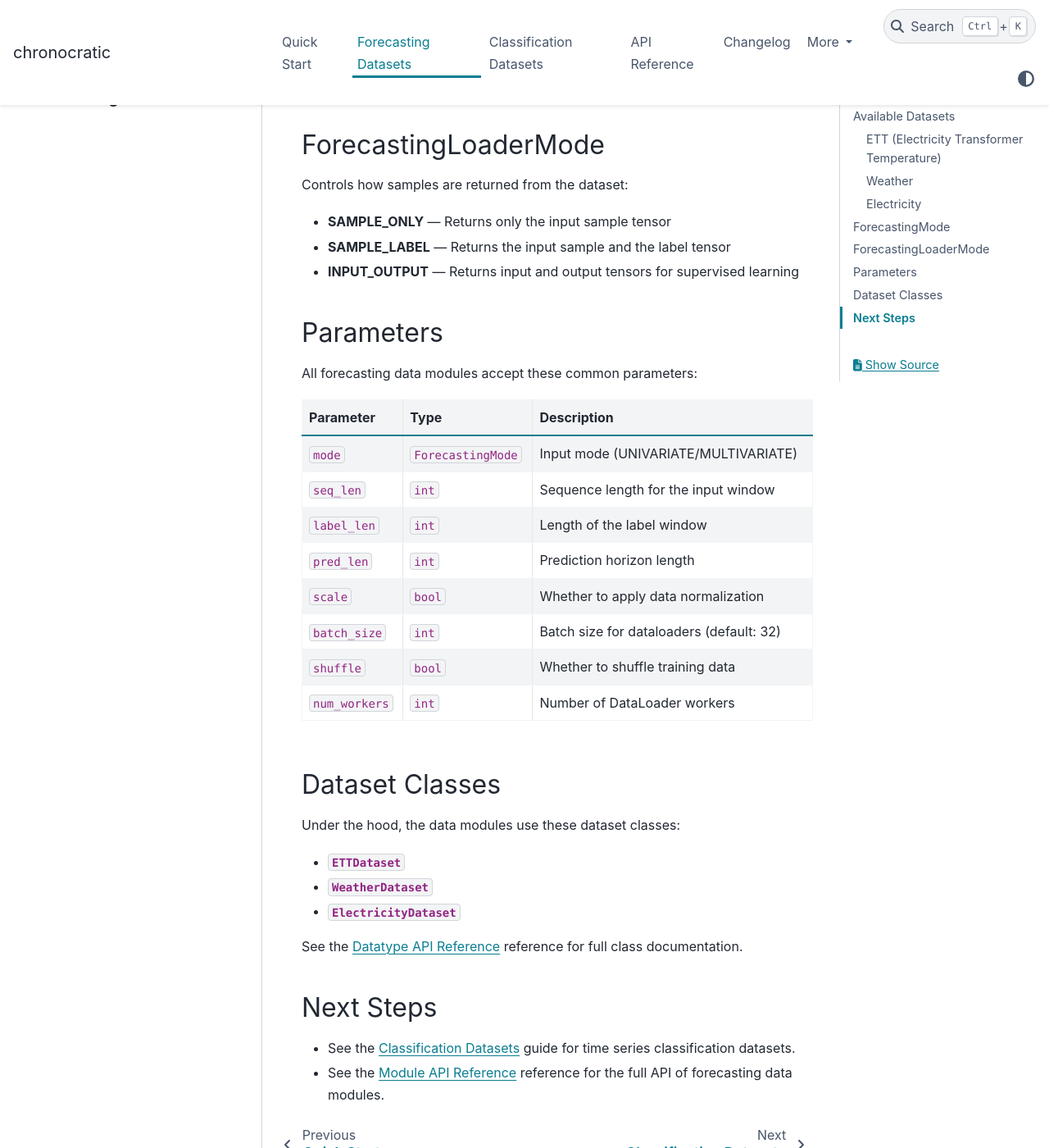
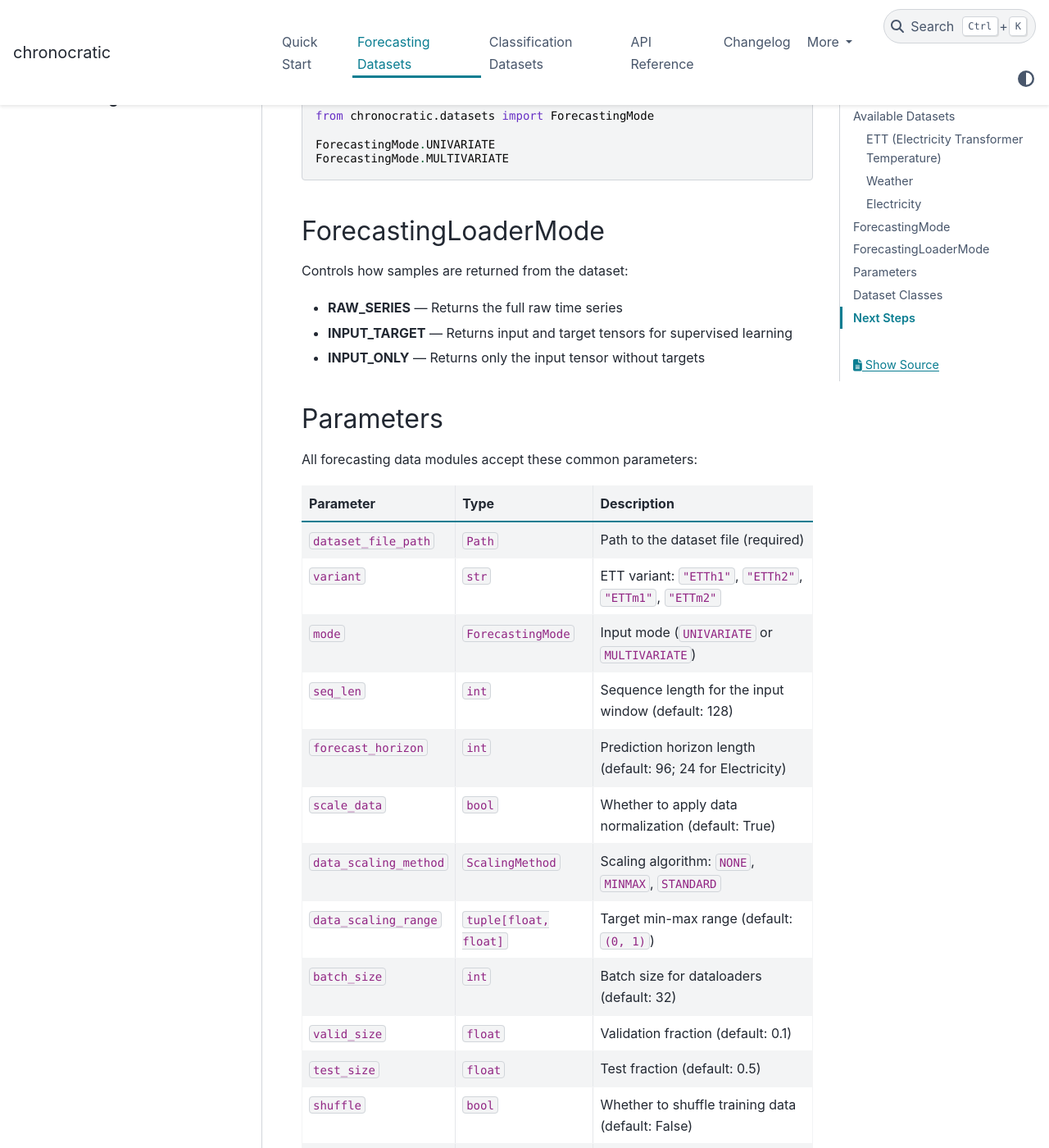
Before and after one commit to chronocratic/chronocratic-datasets, a Sphinx documentation site: the page built from docs/forecasting.md, in a window 1280 px wide and 1400 px high, scrolled down 2013 px. Shown: the whole window at 82% size. Built offline with Sphinx 7.4.7 and the PyData theme 0.15.4, drawn with Linux system fonts in a browser that asks for light colours; the version number is read from the project's files by our own code; some of the changed text lies outside the part shown.

Commit message:
docs(phase-09-07): fix 36+ hallucinations across guide docs
- forecasting.md: Replace label_len/pred_len/dataset_name with forecast_horizon/variant/dataset_file_path; fix ForecastingLoaderMode values (RAW_SERIES/INPUT_TARGET/INPUT_ONLY); fix scale→scale_data; complete parameter table
- classification.md: Replace dataset_name with dataset_folder_path+target_column_name; fix ClassificationLoaderMode values (SAMPLE_ONLY/SAMPLE_LABEL); remove fabricated train_split/val_split/test_split; fix scale→scale_data; complete parameter table
- quickstart.md: Fix all code examples with correct signatures; update enum value references
- changelog.md: Fix ForecastingLoaderMode and ClassificationLoaderMode enum values
- README.md: Add missing dataset_file_path to WeatherModule example

````diff
--- a/docs/forecasting.md
+++ b/docs/forecasting.md
@@ -15,15 +15,17 @@ The ETT dataset contains two sub-datasets:
 - **ETTh2** — Temperature data at hourly intervals (different sensor)
 
 ```python
-from chronocratic.datasets import ForecastingMode, ETTDataModule
+from pathlib import Path
+
+from chronocratic.datasets import ETTDataModule, ForecastingMode
 
 module = ETTDataModule(
+    dataset_file_path=Path("data/ETTm1.csv"),
+    variant="ETTm1",
     mode=ForecastingMode.UNIVARIATE,
-    dataset_name="ETTm1",
     seq_len=96,
-    label_len=48,
-    pred_len=96,
-    scale=True,
+    forecast_horizon=96,
+    scale_data=True,
     batch_size=32,
 )
 
@@ -33,17 +35,19 @@ module.setup()
 
 ### Weather
 
-The Weather dataset contains 21 features recorded every 10 minutes over 7 years.
+The Weather dataset contains 22 features recorded hourly over 7 years.
 
 ```python
+from pathlib import Path
+
 from chronocratic.datasets import ForecastingMode, WeatherModule
 
 module = WeatherModule(
+    dataset_file_path=Path("data/weather.csv"),
     mode=ForecastingMode.MULTIVARIATE,
     seq_len=24,
-    label_len=12,
-    pred_len=168,
-    scale=True,
+    forecast_horizon=168,
+    scale_data=True,
     batch_size=32,
 )
 
@@ -57,14 +61,16 @@ The Electricity dataset contains hourly power consumption data for 321 customers
 over 4 years.
 
 ```python
-from chronocratic.datasets import ForecastingMode, ElectricityLoadModule
+from pathlib import Path
+
+from chronocratic.datasets import ElectricityLoadModule, ForecastingMode
 
 module = ElectricityLoadModule(
+    dataset_file_path=Path("data/electricity.csv"),
     mode=ForecastingMode.MULTIVARIATE,
     seq_len=96,
-    label_len=48,
-    pred_len=96,
-    scale=True,
+    forecast_horizon=24,
+    scale_data=True,
     batch_size=32,
 )
 
@@ -90,24 +96,30 @@ ForecastingMode.MULTIVARIATE
 
 Controls how samples are returned from the dataset:
 
-- **SAMPLE_ONLY** — Returns only the input sample tensor
-- **SAMPLE_LABEL** — Returns the input sample and the label tensor
-- **INPUT_OUTPUT** — Returns input and output tensors for supervised learning
+- **RAW_SERIES** — Returns the full raw time series
+- **INPUT_TARGET** — Returns input and target tensors for supervised learning
+- **INPUT_ONLY** — Returns only the input tensor without targets
 
 ## Parameters
 
 All forecasting data modules accept these common parameters:
 
-| Parameter    | Type     | Description                              |
-| ------------ | -------- | ---------------------------------------- |
-| `mode`       | `ForecastingMode` | Input mode (UNIVARIATE/MULTIVARIATE) |
-| `seq_len`    | `int`    | Sequence length for the input window     |
-| `label_len`  | `int`    | Length of the label window               |
-| `pred_len`   | `int`    | Prediction horizon length                |
-| `scale`      | `bool`   | Whether to apply data normalization      |
-| `batch_size` | `int`    | Batch size for dataloaders (default: 32) |
-| `shuffle`    | `bool`   | Whether to shuffle training data         |
-| `num_workers`| `int`    | Number of DataLoader workers             |
+| Parameter               | Type                    | Description                                               |
+| ----------------------- | ----------------------- | --------------------------------------------------------- |
+| `dataset_file_path`     | `Path`                  | Path to the dataset file (required)                       |
+| `variant`               | `str`                   | ETT variant: `"ETTh1"`, `"ETTh2"`, `"ETTm1"`, `"ETTm2"`   |
+| `mode`                  | `ForecastingMode`       | Input mode (`UNIVARIATE` or `MULTIVARIATE`)               |
+| `seq_len`               | `int`                   | Sequence length for the input window (default: 128)       |
+| `forecast_horizon`      | `int`                   | Prediction horizon length (default: 96; 24 for Electricity) |
+| `scale_data`            | `bool`                  | Whether to apply data normalization (default: True)       |
+| `data_scaling_method`   | `ScalingMethod`         | Scaling algorithm: `NONE`, `MINMAX`, `STANDARD`           |
+| `data_scaling_range`    | `tuple[float, float]`   | Target min-max range (default: `(0, 1)`)                  |
+| `batch_size`            | `int`                   | Batch size for dataloaders (default: 32)                  |
+| `valid_size`            | `float`                 | Validation fraction (default: 0.1)                        |
+| `test_size`             | `float`                 | Test fraction (default: 0.5)                              |
+| `shuffle`               | `bool`                  | Whether to shuffle training data (default: False)         |
+| `num_workers`           | `int`                   | Number of DataLoader workers (default: 0)                 |
+| `step`                  | `int \| None`           | Stride between consecutive windows (default: None)        |
 
 ## Dataset Classes
 
````
Also changed, not shown: README.md (+6 -1 lines), docs/changelog.md (+2 -2 lines), docs/classification.md (+27 -18 lines), docs/quickstart.md (+22 -9 lines).
